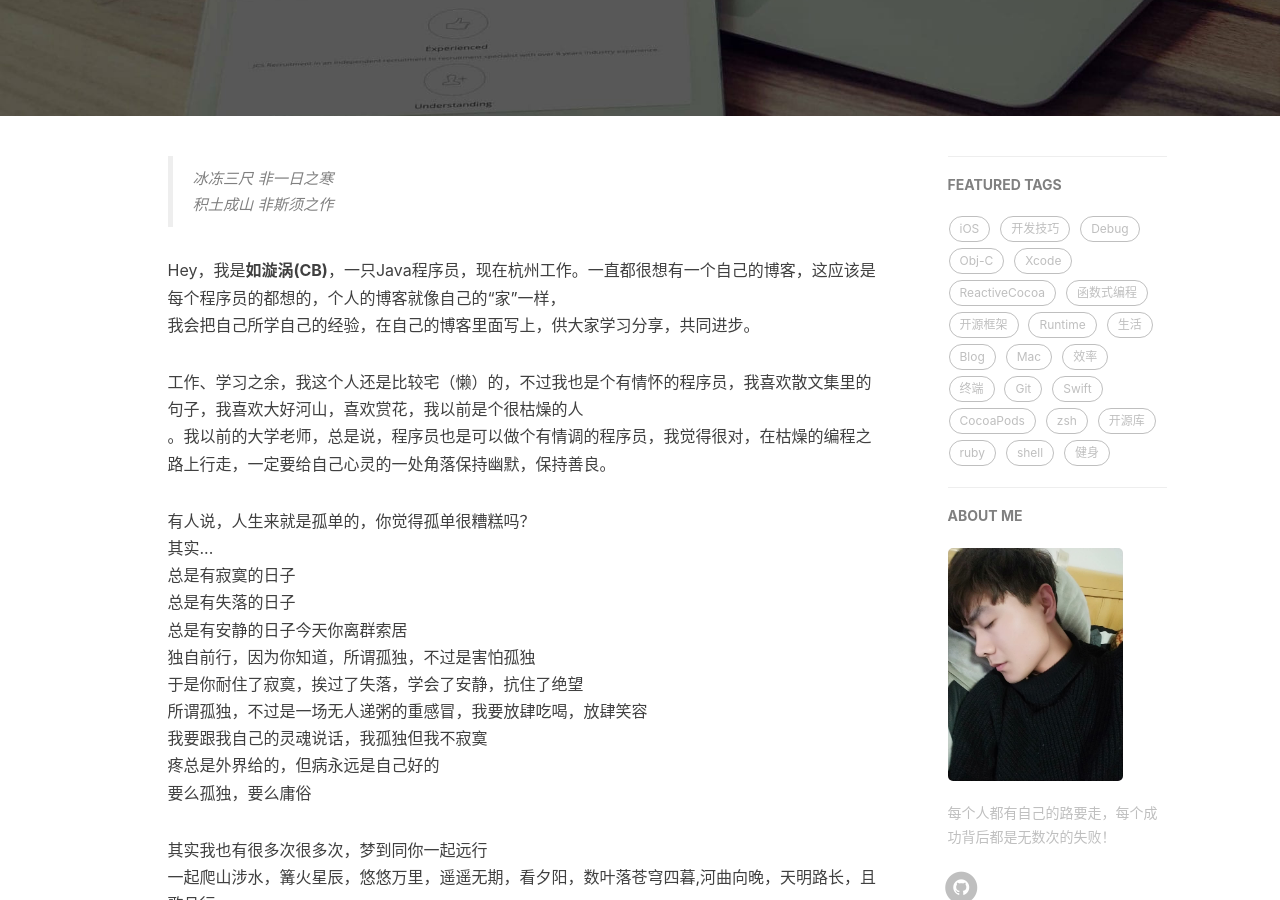
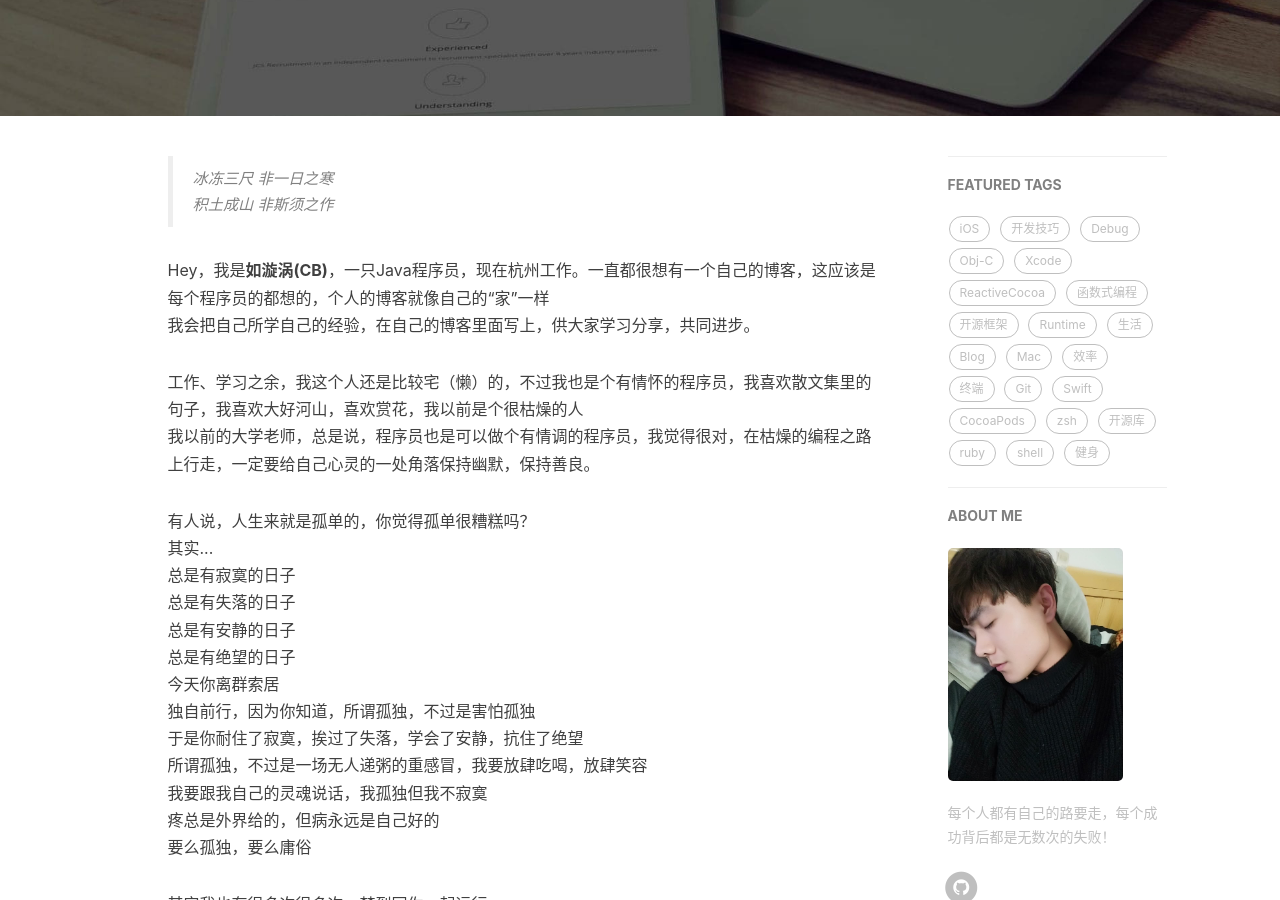
Before and after one commit to Chenbin1996/chenbin1996.github.io, a Jekyll site: the page built from about.html, in a window 1280 px wide and 900 px high, scrolled down 302 px. Built offline with Jekyll 4.4.1, drawn with Linux system fonts in a browser that asks for light colours; nearby versions of some CDN libraries; comment, search, counter and statistics services are not loaded; some of the changed lines change nothing that is shown.

Commit message:
Update about.html

```diff
--- a/about.html
+++ b/about.html
@@ -18,11 +18,11 @@ header-img: "img/post-bg-rwd.jpg"
     <blockquote><p>冰冻三尺 非一日之寒<br>
     积土成山 非斯须之作</p></blockquote>
 
-    <p>Hey，我是<strong>如漩涡(CB)</strong>，一只Java程序员，现在杭州工作。一直都很想有一个自己的博客，这应该是每个程序员的都想的，个人的博客就像自己的“家”一样，</br>我会把自己所学自己的经验，在自己的博客里面写上，供大家学习分享，共同进步。</p>
+    <p>Hey，我是<strong>如漩涡(CB)</strong>，一只Java程序员，现在杭州工作。一直都很想有一个自己的博客，这应该是每个程序员的都想的，个人的博客就像自己的“家”一样</br>我会把自己所学自己的经验，在自己的博客里面写上，供大家学习分享，共同进步。</p>
 
-    <p>工作、学习之余，我这个人还是比较宅（懒）的，不过我也是个有情怀的程序员，我喜欢散文集里的句子，我喜欢大好河山，喜欢赏花，我以前是个很枯燥的人</br>。我以前的大学老师，总是说，程序员也是可以做个有情调的程序员，我觉得很对，在枯燥的编程之路上行走，一定要给自己心灵的一处角落保持幽默，保持善良。</p>
+    <p>工作、学习之余，我这个人还是比较宅（懒）的，不过我也是个有情怀的程序员，我喜欢散文集里的句子，我喜欢大好河山，喜欢赏花，我以前是个很枯燥的人</br>我以前的大学老师，总是说，程序员也是可以做个有情调的程序员，我觉得很对，在枯燥的编程之路上行走，一定要给自己心灵的一处角落保持幽默，保持善良。</p>
 
-    <p>有人说，人生来就是孤单的，你觉得孤单很糟糕吗？</br>其实...</br>总是有寂寞的日子</br>总是有失落的日子</br>总是有安静的日子</br总是有绝望的日子</br>今天你离群索居</br>
+<p>有人说，人生来就是孤单的，你觉得孤单很糟糕吗？</br>其实...</br>总是有寂寞的日子</br>总是有失落的日子</br>总是有安静的日子</br>总是有绝望的日子</br>今天你离群索居</br>
         独自前行，因为你知道，所谓孤独，不过是害怕孤独</br>于是你耐住了寂寞，挨过了失落，学会了安静，抗住了绝望</br>
         所谓孤独，不过是一场无人递粥的重感冒，我要放肆吃喝，放肆笑容</br>我要跟我自己的灵魂说话，我孤独但我不寂寞</br>
         疼总是外界给的，但病永远是自己好的</br>要么孤独，要么庸俗</p>
```
